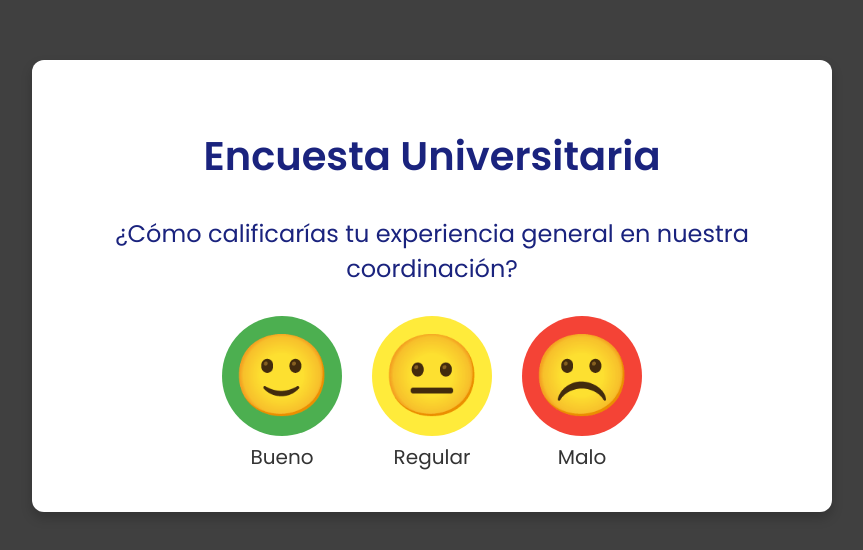
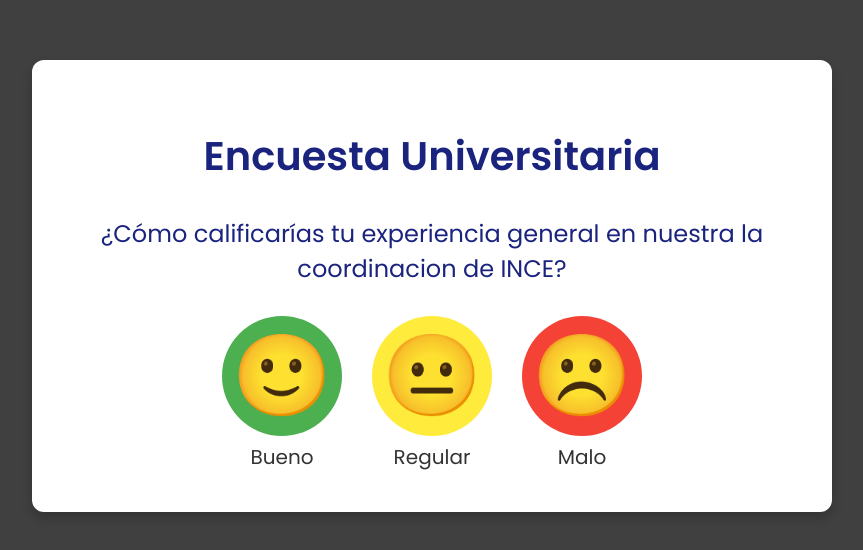
Before and after one commit to IntellexSatisfaction/IntelexSatisfaction, a plain HTML site: page index.html in a window 1280 px wide. Shown: the part 114-664 px from the top of the page, without its empty margins (208-1071 px from the left). Drawn offline with Linux system fonts and the light colour scheme.

Commit message:
Update index.html

```diff
--- a/index.html
+++ b/index.html
@@ -132,7 +132,7 @@
 <body>
     <form id="myForm" action="https://script.google.com/macros/s/AKfycbxMcmQhiKAcyFIeztfND_uMZ2qyGw1VoO_c3I1omn62a-6dux0nwiF7ZjDi4Z62iOqR/exec" method="post">
         <h1>Encuesta Universitaria</h1>
-        <label>¿Cómo calificarías tu experiencia general en nuestra coordinación?</label>
+        <label>¿Cómo calificarías tu experiencia general en nuestra la coordinacion de INCE?</label>
         <div class="button-group">
             <div class="button-container">
                 <button type="button" class="buena" onclick="submitForm('Buena', this)">🙂</button>
```
